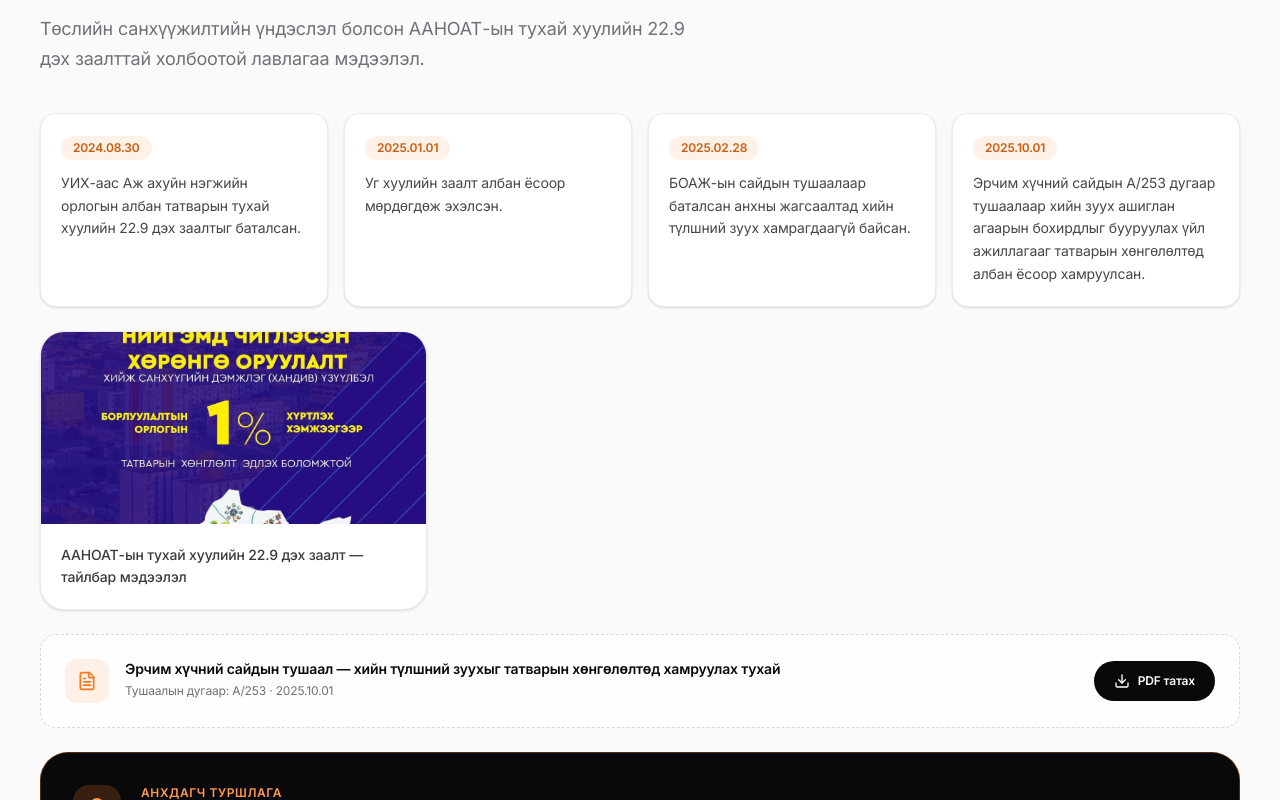
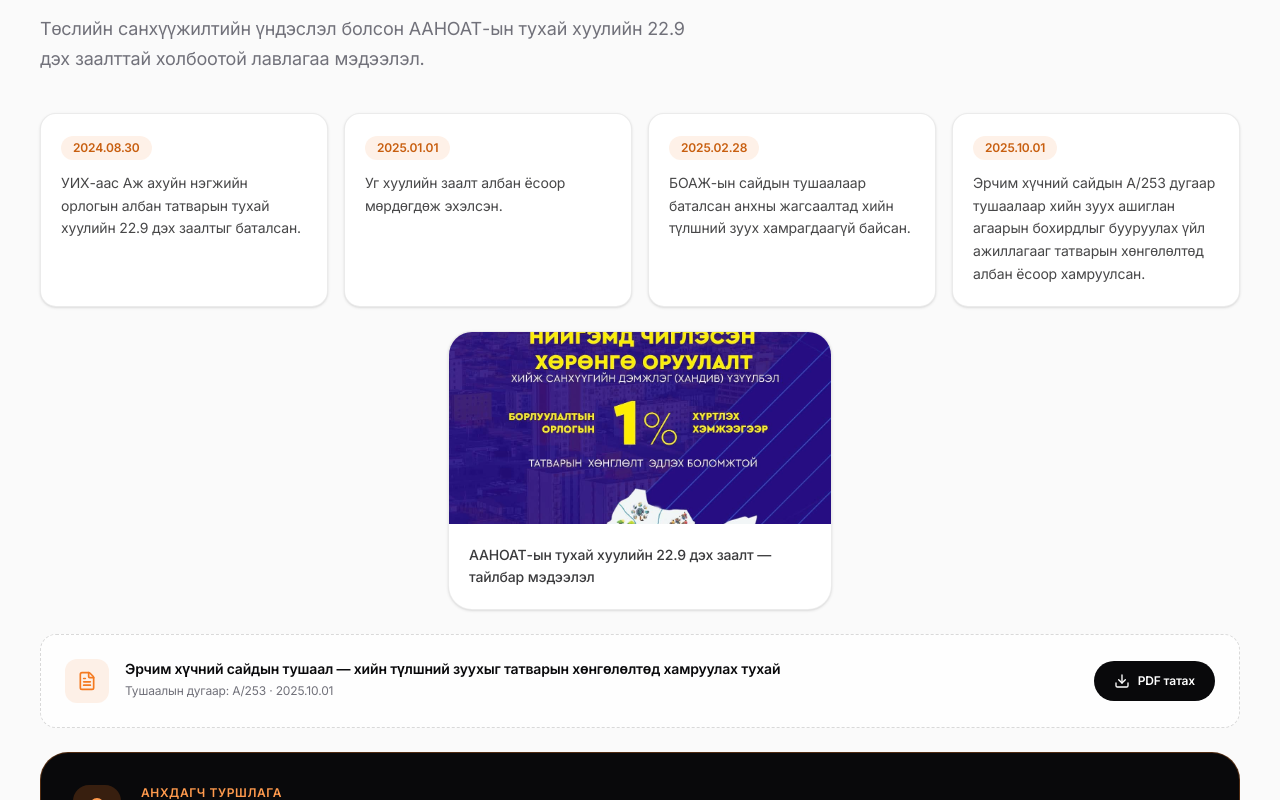
Before and after one commit to anubest/elit_lats, a Next.js app in the folder elite-lpg/: page /en/projects/117-surguuli in a window 1280 px wide. Shown: the part 11200-12000 px from the top of the page. Built offline with nearby package versions, Linux system fonts and the light colour scheme.

Commit message:
Center the single legal-reference infographic card

```diff
--- a/elite-lpg/src/components/project/LegalReference.tsx
+++ b/elite-lpg/src/components/project/LegalReference.tsx
@@ -40,7 +40,7 @@ export function LegalReference() {
         </div>
 
         {/* Reference infographic */}
-        <div className="mt-6 grid gap-5 sm:grid-cols-3">
+        <div className="mt-6 flex justify-center">
           {t.legalDocs.map((doc) => (
             <motion.div
               key={doc.src}
@@ -48,7 +48,7 @@ export function LegalReference() {
               whileInView={{ opacity: 1, y: 0 }}
               viewport={{ once: true }}
               transition={{ duration: 0.5 }}
-              className="overflow-hidden rounded-3xl border border-ink/8 bg-white shadow-sm sm:col-span-1"
+              className="w-full max-w-sm overflow-hidden rounded-3xl border border-ink/8 bg-white shadow-sm"
             >
               <div className="relative h-48 w-full">
                 <Image
```
